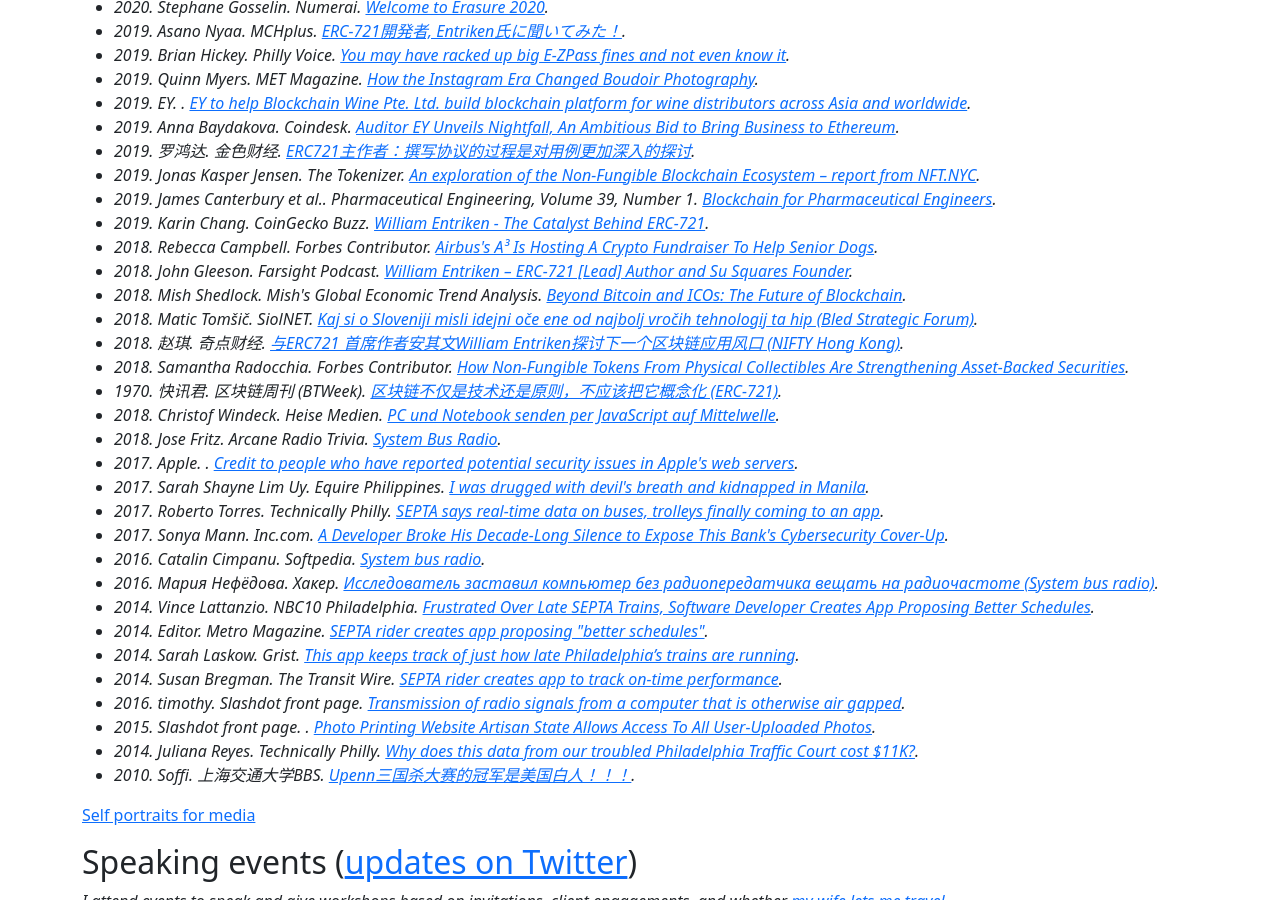
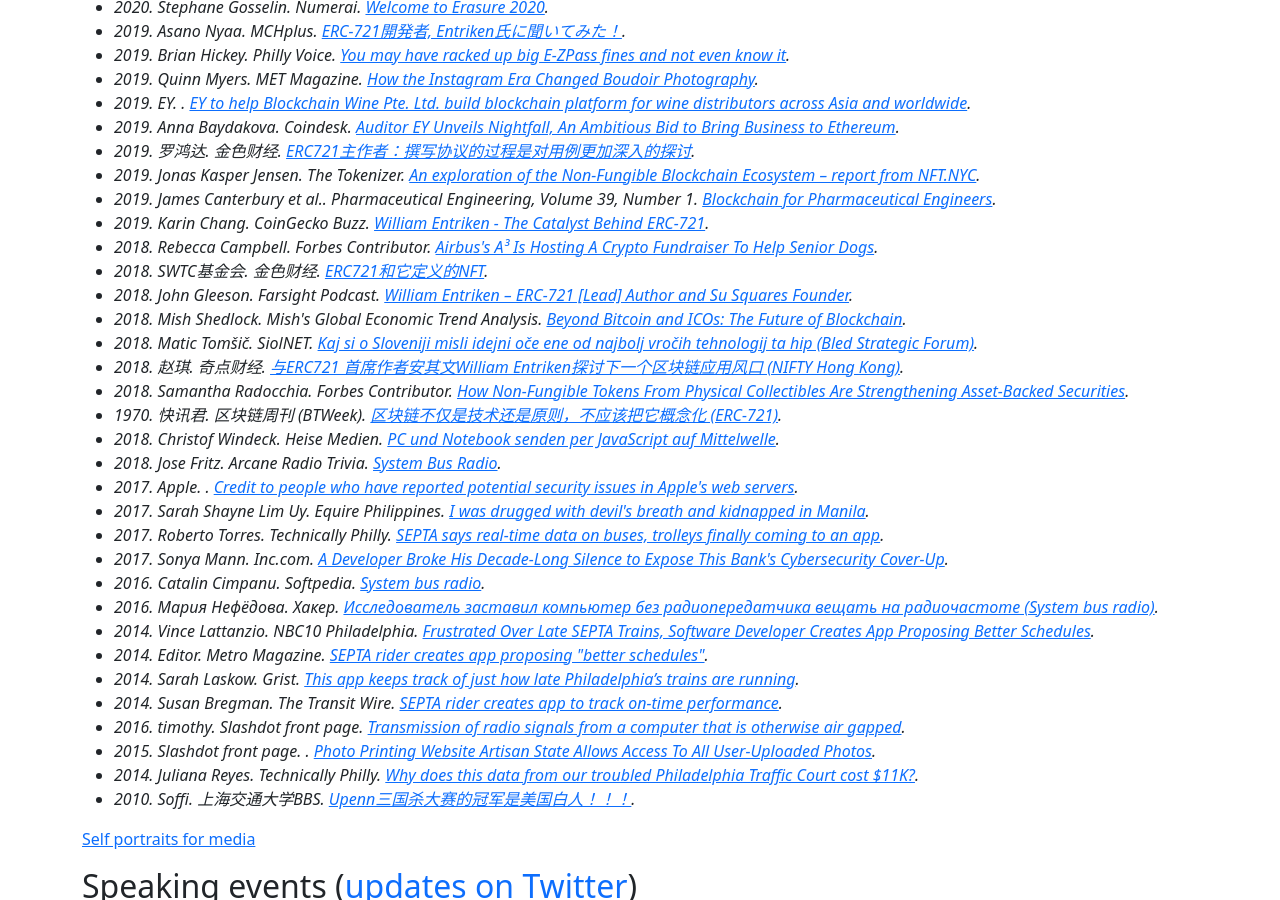
Before and after one commit to fulldecent/phor.net, a Jekyll site: the page built from index.html, in a window 1280 px wide and 900 px high, scrolled down 3004 px. Built offline with Jekyll 4.4.1, drawn with Linux system fonts in a browser that asks for light colours; nearby versions of some CDN libraries; comment, search, counter and statistics services are not loaded.

Commit message:
Add Jinse

```diff
--- a/_data/press-coverage.json
+++ b/_data/press-coverage.json
@@ -195,6 +195,13 @@
     "title": "Airbus's A³ Is Hosting A Crypto Fundraiser To Help Senior Dogs"
   },
   {
+    "date": "2018-12-13",
+    "authors": "SWTC基金会",
+    "publication": "金色财经",
+    "url": "https://www.jinse.com/bitcoin/289888.html",
+    "title": "ERC721和它定义的NFT"
+  },
+  {
     "_note": "Only \"John\" is listed on farsightpodcast.com, but his full name is listed at https://itunes.apple.com/au/podcast/farsight/id1149267066",
     "date": "2018-11-19",
     "authors": "John Gleeson",
```
